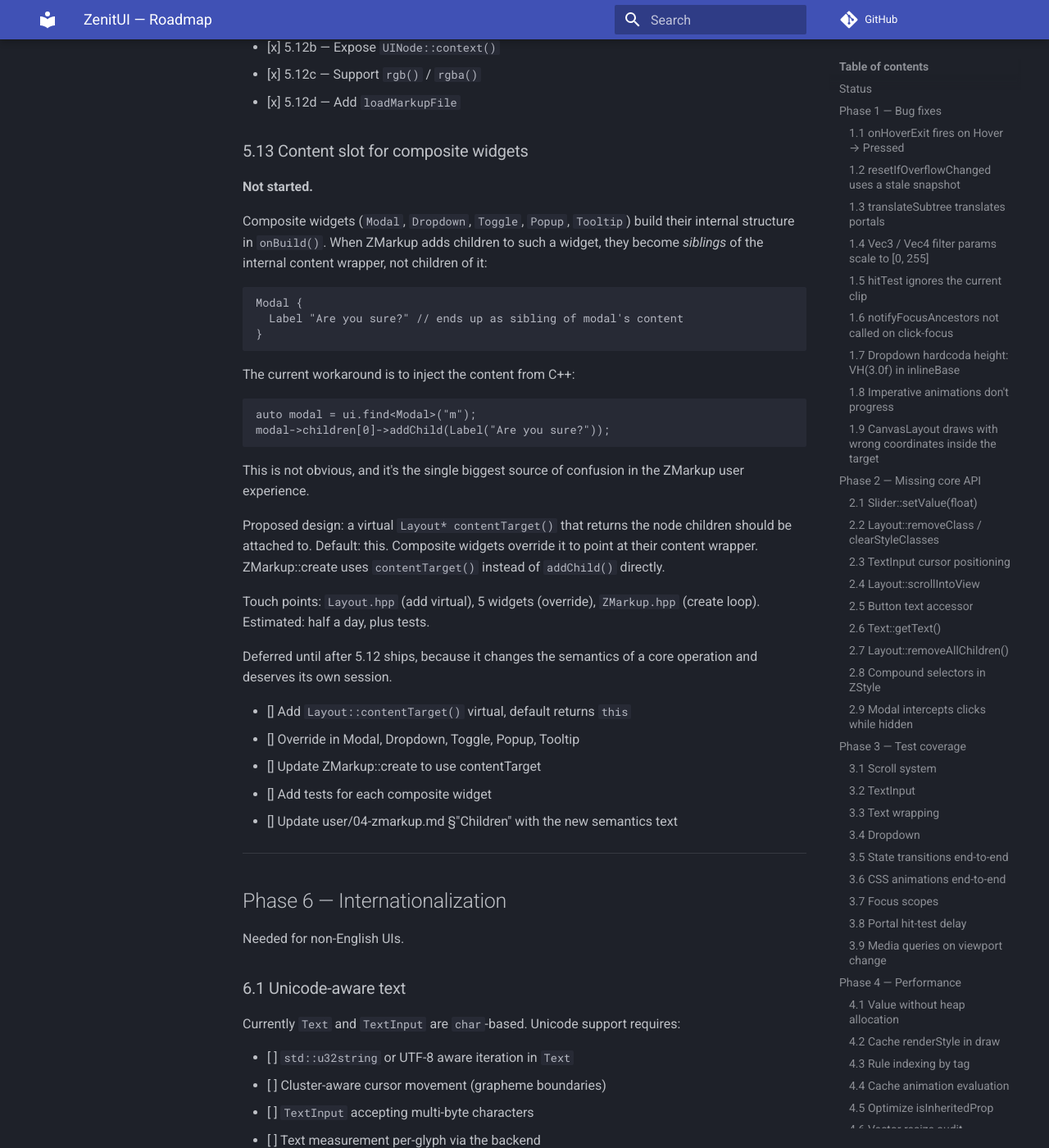
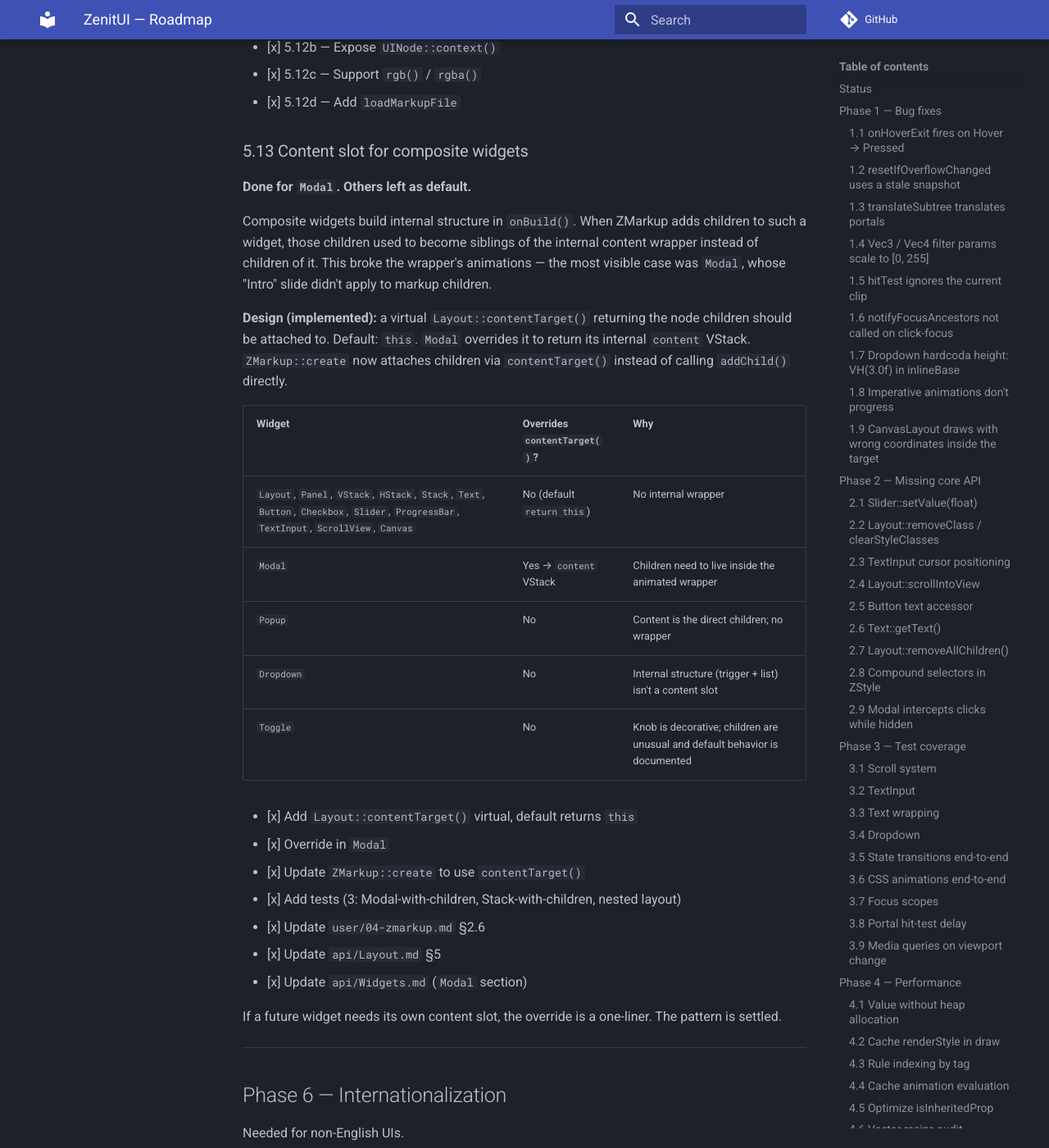
Before and after one commit to zLouis043/ZenitUI, an MkDocs documentation site: the page built from docs/ROADMAP.md, in a window 1280 px wide and 1400 px high, scrolled down 24877 px. Shown: the whole window at 82% size. Built offline with MkDocs 1.6.1 and Material for MkDocs 9.7.7, drawn with Linux system fonts in a browser that asks for light colours; comment, search, counter and statistics services are not loaded.

Commit message:
Completed 5.13 of the ROADMAP.md, added tests, updated docs

````diff
--- a/docs/ROADMAP.md
+++ b/docs/ROADMAP.md
@@ -1116,45 +1116,38 @@ a file and returns a `UINode`. Missing file → null root + error log.
 
 ### 5.13 Content slot for composite widgets
 
-**Not started.**
+**Done for `Modal`. Others left as default.**
 
-Composite widgets (`Modal`, `Dropdown`, `Toggle`, `Popup`, `Tooltip`)
-build their internal structure in `onBuild()`. When ZMarkup adds
-children to such a widget, they become *siblings* of the internal
-content wrapper, not children of it:
+Composite widgets build internal structure in `onBuild()`. When ZMarkup
+adds children to such a widget, those children used to become siblings
+of the internal content wrapper instead of children of it. This broke
+the wrapper's animations — the most visible case was `Modal`, whose
+"Intro" slide didn't apply to markup children.
 
-```zmarkup
-Modal {
-  Label "Are you sure?" // ends up as sibling of modal's content
-}
-```
+**Design (implemented):** a virtual `Layout::contentTarget()` returning
+the node children should be attached to. Default: `this`. `Modal`
+overrides it to return its internal `content` VStack. `ZMarkup::create`
+now attaches children via `contentTarget()` instead of calling
+`addChild()` directly.
 
-The current workaround is to inject the content from C++:
+| Widget | Overrides `contentTarget()`? | Why |
+|--------|------------------------------|-----|
+| `Layout`, `Panel`, `VStack`, `HStack`, `Stack`, `Text`, `Button`, `Checkbox`, `Slider`, `ProgressBar`, `TextInput`, `ScrollView`, `Canvas` | No (default `return this`) | No internal wrapper |
+| `Modal` | Yes → `content` VStack | Children need to live inside the animated wrapper |
+| `Popup` | No | Content is the direct children; no wrapper |
+| `Dropdown` | No | Internal structure (trigger + list) isn't a content slot |
+| `Toggle` | No | Knob is decorative; children are unusual and default behavior is documented |
 
-```cpp
-auto modal = ui.find<Modal>("m");
-modal->children[0]->addChild(Label("Are you sure?"));
-```
+- [x] Add `Layout::contentTarget()` virtual, default returns `this`
+- [x] Override in `Modal`
+- [x] Update `ZMarkup::create` to use `contentTarget()`
+- [x] Add tests (3: Modal-with-children, Stack-with-children, nested layout)
+- [x] Update `user/04-zmarkup.md` §2.6
+- [x] Update `api/Layout.md` §5
+- [x] Update `api/Widgets.md` (`Modal` section)
 
-This is not obvious, and it's the single biggest source of confusion
-in the ZMarkup user experience.
-
-Proposed design: a virtual `Layout* contentTarget()` that returns
-the node children should be attached to. Default: this. Composite
-widgets override it to point at their content wrapper. ZMarkup::create
-uses `contentTarget()` instead of `addChild()` directly.
-
-Touch points: `Layout.hpp` (add virtual), 5 widgets (override),
-`ZMarkup.hpp` (create loop). Estimated: half a day, plus tests.
-
-Deferred until after 5.12 ships, because it changes the semantics of
-a core operation and deserves its own session.
-
-- [] Add `Layout::contentTarget()` virtual, default returns `this`
-- [] Override in Modal, Dropdown, Toggle, Popup, Tooltip
-- [] Update ZMarkup::create to use contentTarget
-- [] Add tests for each composite widget
-- [] Update user/04-zmarkup.md §"Children" with the new semantics text
+If a future widget needs its own content slot, the override is a
+one-liner. The pattern is settled.
 
 ---
 
````
Also changed, not shown: docs/api/Layout.md (+35 -0 lines), docs/api/Widgets.md (+44 -3 lines), docs/user/04-zmarkup.md (+33 -5 lines), 4 other files.
